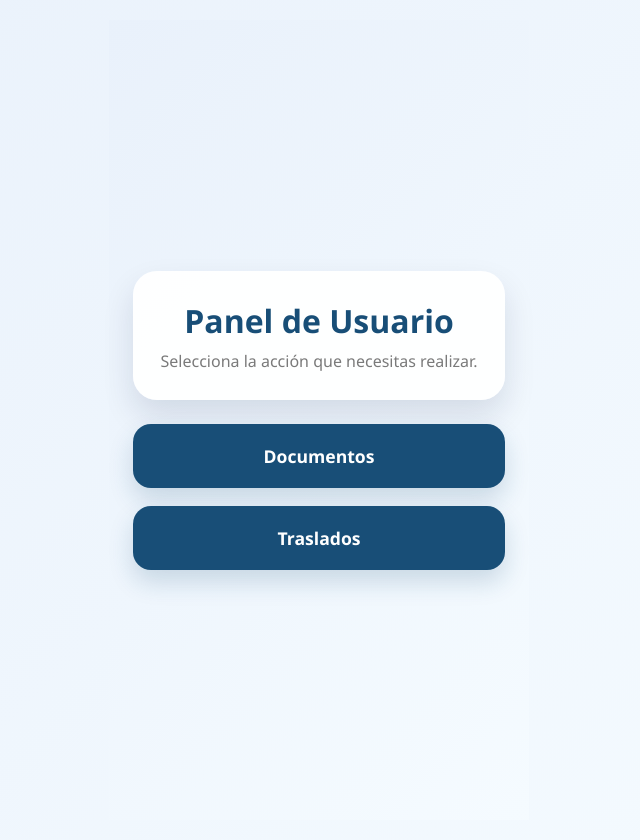
After one commit to Alejandro-Carbonell86/Hospital, a PHP site: page /panel.html in a window 1280 px wide. The commit adds this page. Shown: the whole page, without its empty margins (321-961 px from the left). Run offline with PHP 8.4, Linux system fonts and the light colour scheme.

Commit message:
creacion de paginas principal

```diff
--- a/css/style.css
+++ b/css/style.css
@@ -169,6 +169,66 @@ body {
   font-weight: 600;
 }
 
+.panel-contenedor {
+  min-height: 100vh;
+  display: flex;
+  flex-direction: column;
+  justify-content: center;
+  align-items: center;
+  padding: 24px;
+  background: linear-gradient(135deg, #e9f1fb 0%, #f5fbff 100%);
+}
+
+.panel-header {
+  text-align: center;
+  background: rgba(255, 255, 255, 0.96);
+  border-radius: 24px;
+  box-shadow: 0 16px 32px rgba(6, 24, 69, 0.12);
+  padding: 28px;
+  width: min(520px, 100%);
+  margin-bottom: 24px;
+}
+
+.panel-header h1 {
+  font-size: 2rem;
+  margin-bottom: 8px;
+}
+
+.panel-header p {
+  font-size: 1rem;
+  color: var(--gris);
+}
+
+.panel-botones {
+  display: flex;
+  gap: 18px;
+  width: min(520px, 100%);
+  justify-content: center;
+  flex-wrap: wrap;
+}
+
+.boton-panel {
+  flex: 1 1 200px;
+  display: inline-flex;
+  justify-content: center;
+  align-items: center;
+  padding: 20px 24px;
+  border-radius: 18px;
+  text-decoration: none;
+  font-size: 1.1rem;
+  font-weight: 700;
+  color: var(--claro);
+  background: var(--principal);
+  box-shadow: 0 12px 24px rgba(24, 78, 119, 0.18);
+  transition: transform 0.2s ease, box-shadow 0.2s ease, background-color 0.2s ease;
+}
+
+.boton-panel:hover {
+  background: #133f63;
+  transform: translateY(-2px);
+  box-shadow: 0 16px 28px rgba(24, 78, 119, 0.24);
+}
+
 @media (max-width: 480px) {
   .header {
     padding: 24px 18px 18px;
@@ -177,4 +237,9 @@ body {
   .content {
     padding: 20px;
   }
+
+  .panel-botones {
+    gap: 14px;
+    flex-direction: column;
+  }
 }
--- a/js/app.js
+++ b/js/app.js
@@ -57,8 +57,8 @@ formularioLogin.addEventListener('submit', function(evento) {
     const usuario = entradaUsuario.value.trim();
     const contrasena = entradaContrasena.value.trim();
 
-    if (usuario === 'admin' && contrasena === 'hospital123') {
-      mostrarMensaje('Ingreso exitoso. Bienvenido al panel del hospital.', 'success');
+    if ((usuario === 'admin' || usuario === 'alejandro') && contrasena === 'hospital123') {
+      window.location.href = 'pages/panel.html';
     } else {
       mostrarMensaje('Usuario o contraseña incorrectos. Revisa tus datos.', 'error');
     }
--- /dev/null
+++ b/panel.html
@@ -0,0 +1,22 @@
+<!DOCTYPE html>
+<html lang="es">
+<head>
+  <meta charset="UTF-8" />
+  <meta name="viewport" content="width=device-width, initial-scale=1.0" />
+  <title>Panel - Software Hospital</title>
+  <link rel="stylesheet" href="../css/style.css" />
+</head>
+<body>
+  <div class="panel-contenedor">
+    <header class="panel-header">
+      <h1>Panel de Usuario</h1>
+      <p>Selecciona la acción que necesitas realizar.</p>
+    </header>
+
+    <main class="panel-botones">
+      <a class="boton-panel" href="#">Documentos</a>
+      <a class="boton-panel" href="#">Traslados</a>
+    </main>
+  </div>
+</body>
+</html>
```
